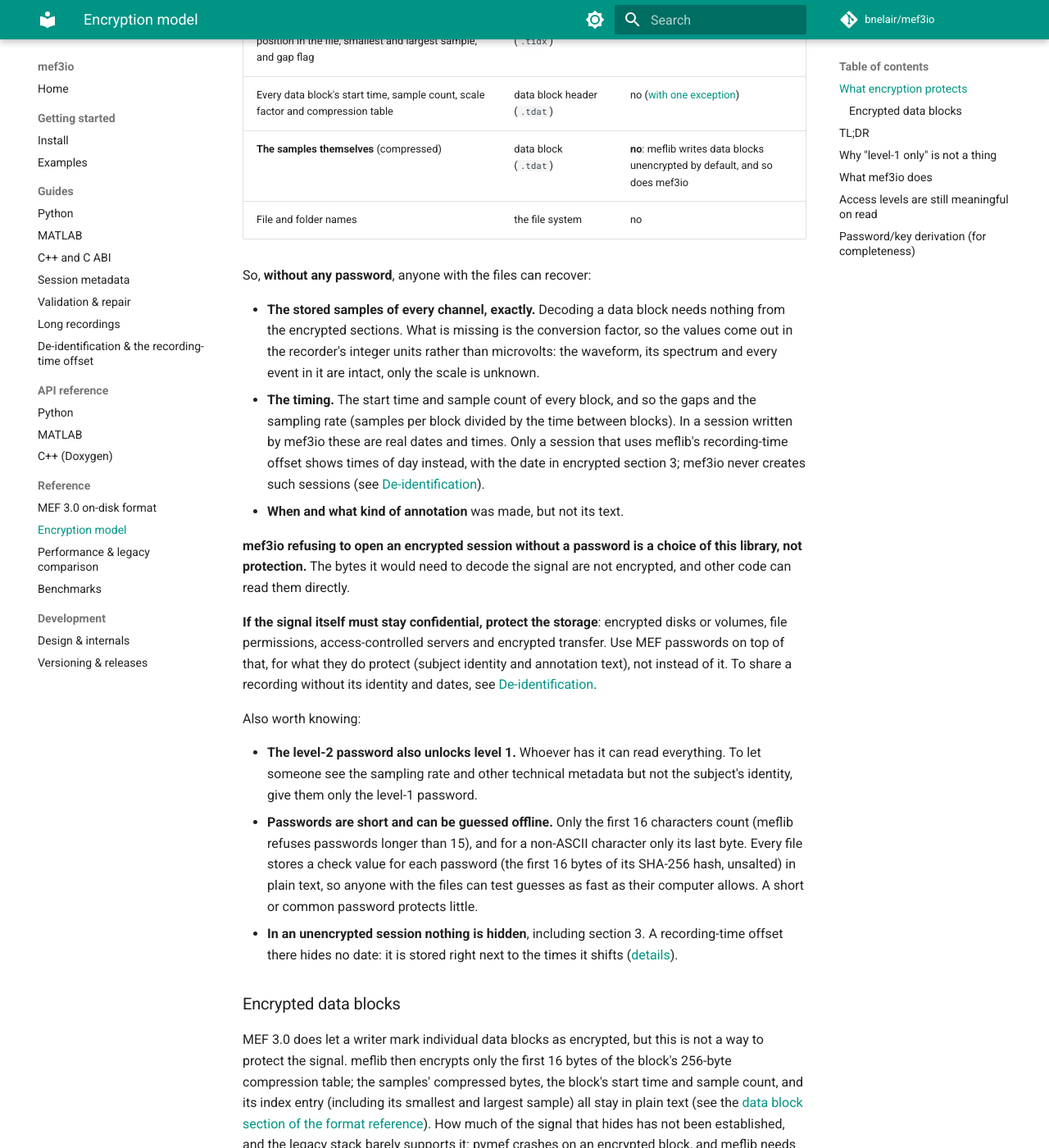
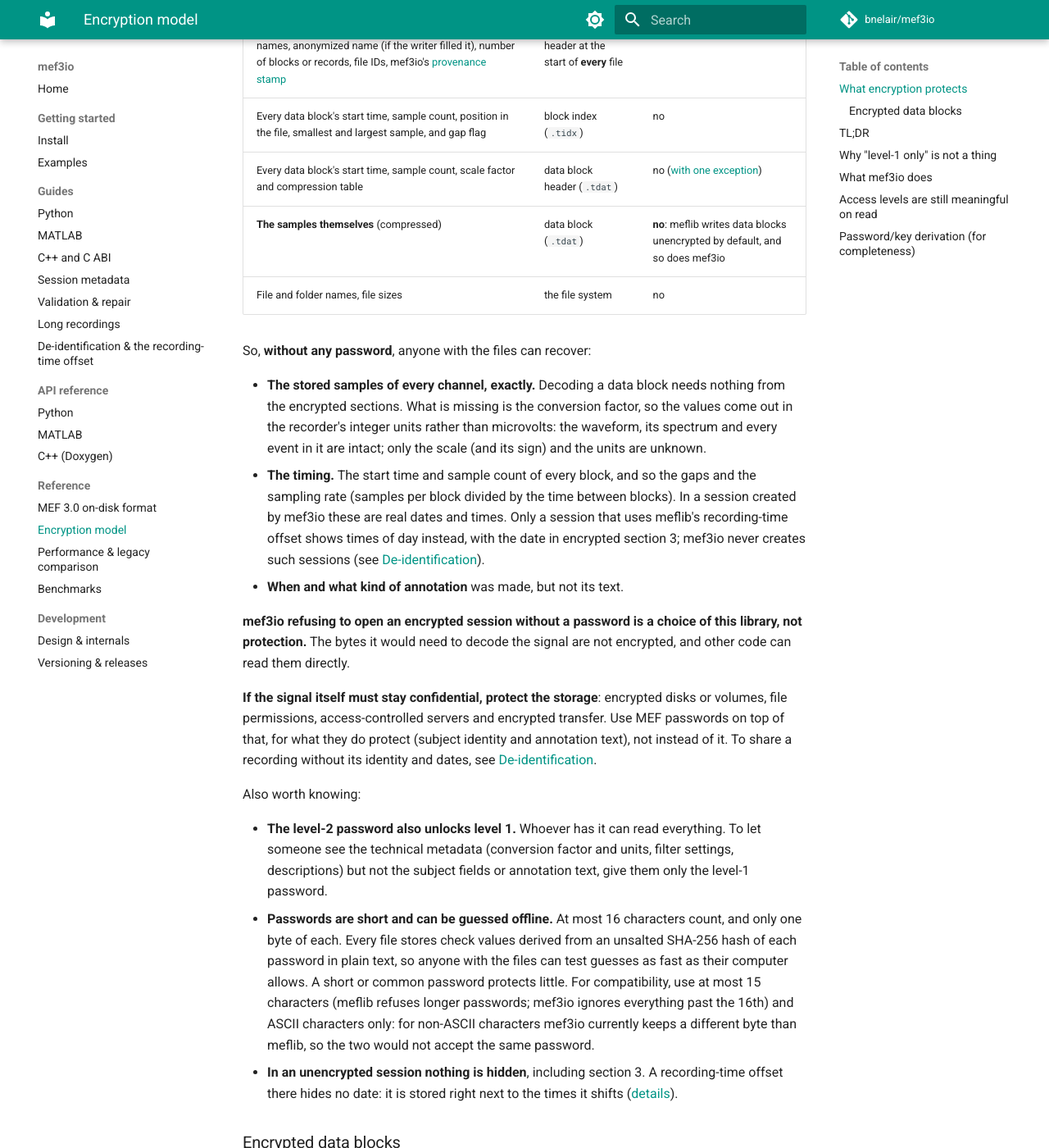
Before and after one commit to bnelair/mef3io, an MkDocs documentation site: the page built from docs/encryption_model.md, in a window 1280 px wide and 1400 px high, scrolled down 1189 px. Shown: the whole window at 82% size. Built offline with MkDocs 1.6.1 and Material for MkDocs 9.7.7, drawn with Linux system fonts in a browser that asks for light colours; comment, search, counter and statistics services are not loaded; some of the changed text lies outside the part shown.

Commit message:
docs: address review round 1 on what encryption protects
Headline names the subject fields, not "who"; warn that session, channel
and folder names are never encrypted. Correct the password note (one byte
of each character; mef3io and meflib disagree on non-ASCII; keep to 15
ASCII characters), the check-value wording, table rows (anonymized name,
annotation size, plaintext block counts, file sizes), the level-1
description, and add pointers from legacy_comparison, anonymization and
the Reader docstring.

Co-Authored-By: Claude Opus 5.5 <noreply@anthropic.com>
Claude-Session: https://claude.ai/code/session_01PWYBRHqzczzUfo99eFKLmQ

```diff
--- a/docs/encryption_model.md
+++ b/docs/encryption_model.md
@@ -11,10 +11,13 @@ reference for why.
 *In plain words, for anyone deciding whether MEF passwords are enough to
 protect a recording.*
 
-**MEF 3.0 encryption protects who the recording is from and what was written
-about it. It does not protect the signal, or when it was recorded.** Someone
-who has the files but no password can still decode every stored sample and
-see when each piece of the recording starts.
+**MEF 3.0 encryption protects the subject fields (name, ID, recording
+location) and the text of annotations. It does not protect the signal, or
+when it was recorded, or the names of the session and its channels.**
+Someone who has the files but no password can still decode every stored
+sample and see when each piece of the recording starts. Do not put
+identifying information (a patient's name or record number) in session,
+channel or folder names: they are never encrypted.
 
 What is encrypted in an encrypted session, and what is not:
 
@@ -22,14 +25,14 @@ What is encrypted in an encrypted session, and what is not:
 |---|---|---|
 | Subject name, subject ID, recording location | metadata section 3 (`.tmet`) | **yes**, level-2 password |
 | Recording-time offset, GMT offset, daylight-saving start/end | metadata section 3 | **yes**, level-2 password |
-| Sampling rate, conversion factor to physical units (e.g. µV), units, filter settings, channel/session/reference descriptions, sample and block counts | metadata section 2 (`.tmet`) | **yes**, level-1 password |
+| Sampling rate, conversion factor to physical units (e.g. µV), units, filter settings, channel/session/reference descriptions, sample and block totals (this copy only: the index and data blocks below keep their own, in plain text) | metadata section 2 (`.tmet`) | **yes**, level-1 password |
 | Annotation contents: note text, seizure and event details | record bodies (`.rdat`) | **yes**, level-2 password, when the writer encrypts them: mef3io always does, the legacy Python stack (`mef_tools`/`pymef`) does not |
-| Annotation type and time | record headers (`.rdat`) and record index (`.ridx`) | no |
-| Recording start and end time, session and channel names, file sizes and entry counts, file IDs, mef3io's [provenance stamp](mef3_format.md#provenance-region-mef3io-12-frozen-format) | the 1024-byte header at the start of **every** file | no |
+| Annotation type, time and size (the length of its text, to within 16 bytes) | record headers (`.rdat`) and record index (`.ridx`) | no |
+| Recording start and end time, session and channel names, anonymized name (if the writer filled it), number of blocks or records, file IDs, mef3io's [provenance stamp](mef3_format.md#provenance-region-mef3io-12-frozen-format) | the 1024-byte header at the start of **every** file | no |
 | Every data block's start time, sample count, position in the file, smallest and largest sample, and gap flag | block index (`.tidx`) | no |
 | Every data block's start time, sample count, scale factor and compression table | data block header (`.tdat`) | no ([with one exception](#encrypted-data-blocks)) |
 | **The samples themselves** (compressed) | data block (`.tdat`) | **no**: meflib writes data blocks unencrypted by default, and so does mef3io |
-| File and folder names | the file system | no |
+| File and folder names, file sizes | the file system | no |
 
 So, **without any password**, anyone with the files can recover:
 
@@ -37,11 +40,12 @@ So, **without any password**, anyone with the files can recover:
   needs nothing from the encrypted sections. What is missing is the
   conversion factor, so the values come out in the recorder's integer
   units rather than microvolts: the waveform, its spectrum and every event
-  in it are intact, only the scale is unknown.
+  in it are intact; only the scale (and its sign) and the units are
+  unknown.
 - **The timing.** The start time and sample count of every block, and so
   the gaps and the sampling rate (samples per block divided by the time
-  between blocks). In a session written by mef3io these are real dates and
-  times. Only a session that uses meflib's recording-time offset shows
+  between blocks). In a session created by mef3io these are real dates
+  and times. Only a session that uses meflib's recording-time offset shows
   times of day instead, with the date in encrypted section 3; mef3io never
   creates such sessions (see [De-identification](anonymization.md)).
 - **When and what kind of annotation** was made, but not its text.
@@ -60,15 +64,18 @@ a recording without its identity and dates, see
 Also worth knowing:
 
 - **The level-2 password also unlocks level 1.** Whoever has it can read
-  everything. To let someone see the sampling rate and other technical
-  metadata but not the subject's identity, give them only the level-1
-  password.
-- **Passwords are short and can be guessed offline.** Only the first 16
-  characters count (meflib refuses passwords longer than 15), and for a
-  non-ASCII character only its last byte. Every file stores a check value
-  for each password (the first 16 bytes of its SHA-256 hash, unsalted)
-  in plain text, so anyone with the files can test guesses as fast as their
-  computer allows. A short or common password protects little.
+  everything. To let someone see the technical metadata (conversion factor
+  and units, filter settings, descriptions) but not the subject fields or
+  annotation text, give them only the level-1 password.
+- **Passwords are short and can be guessed offline.** At most 16
+  characters count, and only one byte of each. Every file stores check
+  values derived from an unsalted SHA-256 hash of each password in plain
+  text, so anyone with the files can test guesses as fast as their computer
+  allows. A short or common password protects little. For compatibility,
+  use at most 15 characters (meflib refuses longer passwords; mef3io
+  ignores everything past the 16th) and ASCII characters only: for non-ASCII
+  characters mef3io currently keeps a different byte than meflib, so the two
+  would not accept the same password.
 - **In an unencrypted session nothing is hidden**, including section 3. A
   recording-time offset there hides no date: it is stored right next to the
   times it shifts ([details](anonymization.md)).
@@ -172,7 +179,7 @@ The two-level scheme still matters for *who can read what*:
   not.
 
 This lets a data-sharing workflow hand out the level-1 password for the
-technical metadata (sampling rate, conversion factor) while withholding
+technical metadata (conversion factor, units, filter settings) while withholding
 subject identity behind the level-2 password. The level-1 password does not
 gate the signal itself: the samples are readable without any password (see
 [What encryption protects](#what-encryption-protects)).
```
Also changed, not shown: docs/anonymization.md (+2 -1 lines), docs/legacy_comparison.md (+3 -1 lines), 1 other file.
